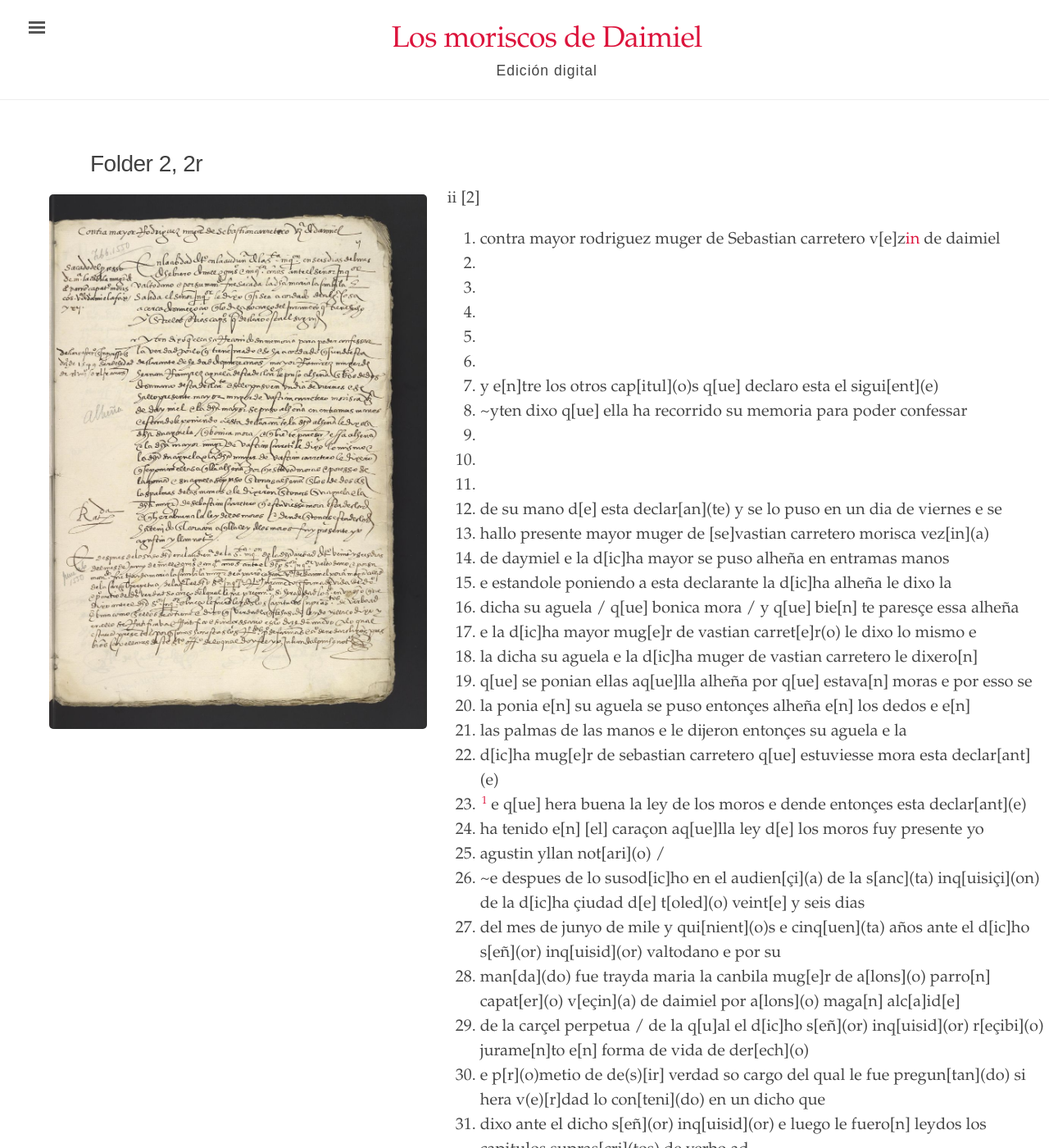
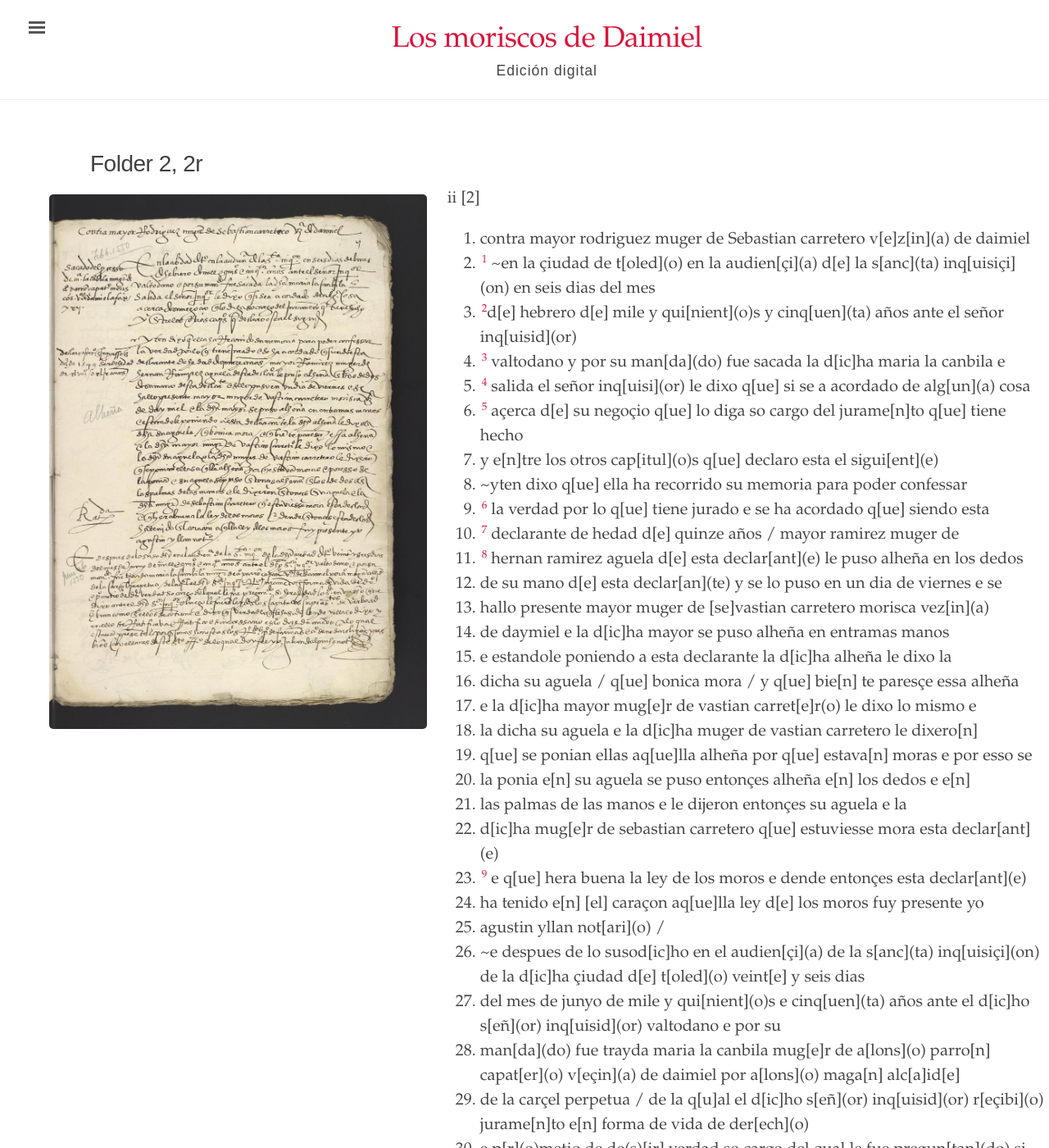
Before and after one commit to digbmc/moriscos-daimel, a Jekyll site: the page built from _texts/folder-2-2r.md, in a window 1280 px wide and 1400 px high. Shown: the whole window at 82% size. Built offline with Jekyll 4.4.1, drawn with Linux system fonts in a browser that asks for light colours; some of the changed text lies outside the part shown.

Commit message:
Update folder-2-2r.md

```diff
--- a/_texts/folder-2-2r.md
+++ b/_texts/folder-2-2r.md
@@ -7,17 +7,17 @@ order: 3
 ---
 ii \[2\]
 
-1. contra mayor rodriguez muger de Sebastian carretero v[e]z[in](a) de daimiel
-2. [^1]: ~en la çiudad de t\[oled\](o) en la audien\[çi\](a) d\[e\] la s\[anc\](ta) inq\[uisiçi\](on) en seis dias del mes
-3. [^2]: d\[e\] hebrero d\[e\] mile y qui\[nient\](o)s y cinq\[uen\](ta) años ante el señor inq\[uisid\](or)
-4. [^3]: valtodano y por su man\[da\](do) fue sacada la d\[ic\]ha maria la canbila e
-5. [^4]: salida el señor inq\[uisi\](or) le dixo q\[ue\] si se a acordado de alg\[un\](a) cosa
-6. [^5]: açerca d\[e\] su negoçio q\[ue\] lo diga so cargo del jurame\[n\]to q\[ue\] tiene hecho
+1. contra mayor rodriguez muger de Sebastian carretero v\[e\]z\[in\](a) de daimiel
+2. [^1] ~en la çiudad de t\[oled\](o) en la audien\[çi\](a) d\[e\] la s\[anc\](ta) inq\[uisiçi\](on) en seis dias del mes
+3. [^2]d\[e\] hebrero d\[e\] mile y qui\[nient\](o)s y cinq\[uen\](ta) años ante el señor inq\[uisid\](or)
+4. [^3] valtodano y por su man\[da\](do) fue sacada la d\[ic\]ha maria la canbila e
+5. [^4] salida el señor inq\[uisi\](or) le dixo q\[ue\] si se a acordado de alg\[un\](a) cosa
+6. [^5] açerca d\[e\] su negoçio q\[ue\] lo diga so cargo del jurame\[n\]to q\[ue\] tiene hecho
 7. y e\[n\]tre los otros cap\[itul\](o)s q\[ue\] declaro esta el sigui\[ent\](e)
 8. ~yten dixo q\[ue\] ella ha recorrido su memoria para poder confessar
-9. [^6]: la verdad por lo q\[ue\] tiene jurado e se ha acordado q\[ue\] siendo esta
-10. [^7]: declarante de hedad d\[e\] quinze años / mayor ramirez muger de
-11. [^8]: hernan ramirez aguela d[e] esta declar\[ant\](e) le puso alheña en los dedos
+9. [^6] la verdad por lo q\[ue\] tiene jurado e se ha acordado q\[ue\] siendo esta
+10. [^7] declarante de hedad d\[e\] quinze años / mayor ramirez muger de
+11. [^8] hernan ramirez aguela d[e] esta declar\[ant\](e) le puso alheña en los dedos
 12. de su mano d\[e\] esta declar\[an\](te) y se lo puso en un dia de viernes e se
 13. hallo presente mayor muger de \[se\]vastian carretero morisca vez\[in\](a)
 14. de daymiel e la d\[ic\]ha mayor se puso alheña en entramas manos
```
